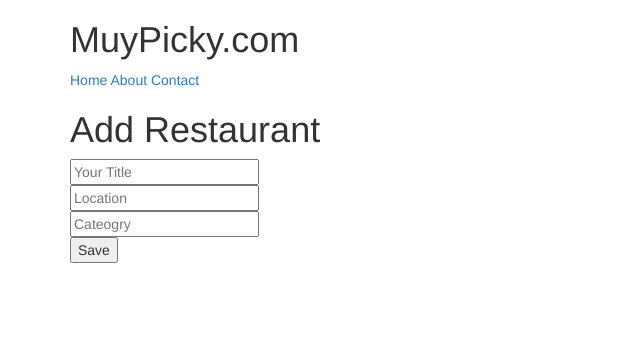
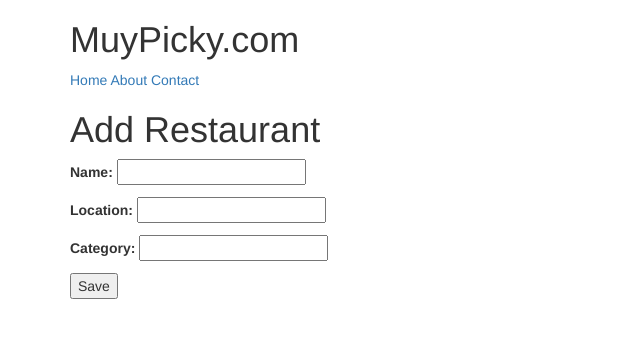
Before and after one commit to Star12Dev/Django1_11, a Django app: page /restaurants/create/ in a window 1280 px wide. Shown: the top 338 px of the page, without its empty margins (0-640 px from the left). Run offline with Django 3.2, Linux system fonts and the light colour scheme; some libraries are stand-ins or nearby versions.

Commit message:
25 - The Power of Django Forms

```diff
--- a/src/restaurants/forms.py
+++ b/src/restaurants/forms.py
@@ -5,3 +5,9 @@ class RestaurantCreateForm(forms.Form):
     name            = forms.CharField()
     location        = forms.CharField(required=False)
     category        = forms.CharField(required=False)
+
+    def clean_name(self):
+        name = self.cleaned_data.get("name")
+        if name == "Hello":
+            raise forms.ValidationError("Not a valid name")
+        return name
--- a/src/restaurants/templates/restaurants/form.html
+++ b/src/restaurants/templates/restaurants/form.html
@@ -5,11 +5,17 @@
 {% block content %}
 <h1>Add Restaurant</h1>
 
+{% if errors %}
+{{ errors }}
+{% endif %}
 <form method='POST'> {% csrf_token %}
-    <input type='text' name='title' placeholder="Your Title"><br/>
-    <input type='text' name='location' placeholder="Location"><br/>
-    <input type='text' name='category' placeholder="Cateogry"><br/>
+    {{ form.as_p }}
     <button type='submit'>Save</button>
 </form>
 
 {% endblock %}
+
+
+<!-- <input type='text' name='name' placeholder="Your Title" required=required><br/>
+    <input type='text' name='location' placeholder="Location"><br/>
+    <input type='text' name='category' placeholder="Cateogry"><br/> -->
--- a/src/restaurants/views.py
+++ b/src/restaurants/views.py
@@ -9,21 +9,21 @@ from .models import RestaurantLocation
 
 
 def restaurant_createview(request):
-    # if request.method == "GET":
-    #     print("get data")
-    if request.method == "POST":
-        title = request.POST.get("title") #request.POST["title"]
-        location = request.POST.get("location")
-        category = request.POST.get("category")
+    form = RestaurantCreateForm(request.POST or None)
+    errors = None
+    if form.is_valid():
         obj = RestaurantLocation.objects.create(
-                name = title,
-                location= location,
-                category = category
+                name = form.cleaned_data.get('name'),
+                location= form.cleaned_data.get('location'),
+                category = form.cleaned_data.get('category')
 
             )
         return HttpResponseRedirect("/restaurants/")
+    if form.errors:
+        errors = form.errors
+
     template_name = 'restaurants/form.html'
-    context = {}
+    context = {"form": form, "errors": errors}
     return render(request, template_name, context)
 
 
```
Also changed, not shown: src/db.sqlite3.
